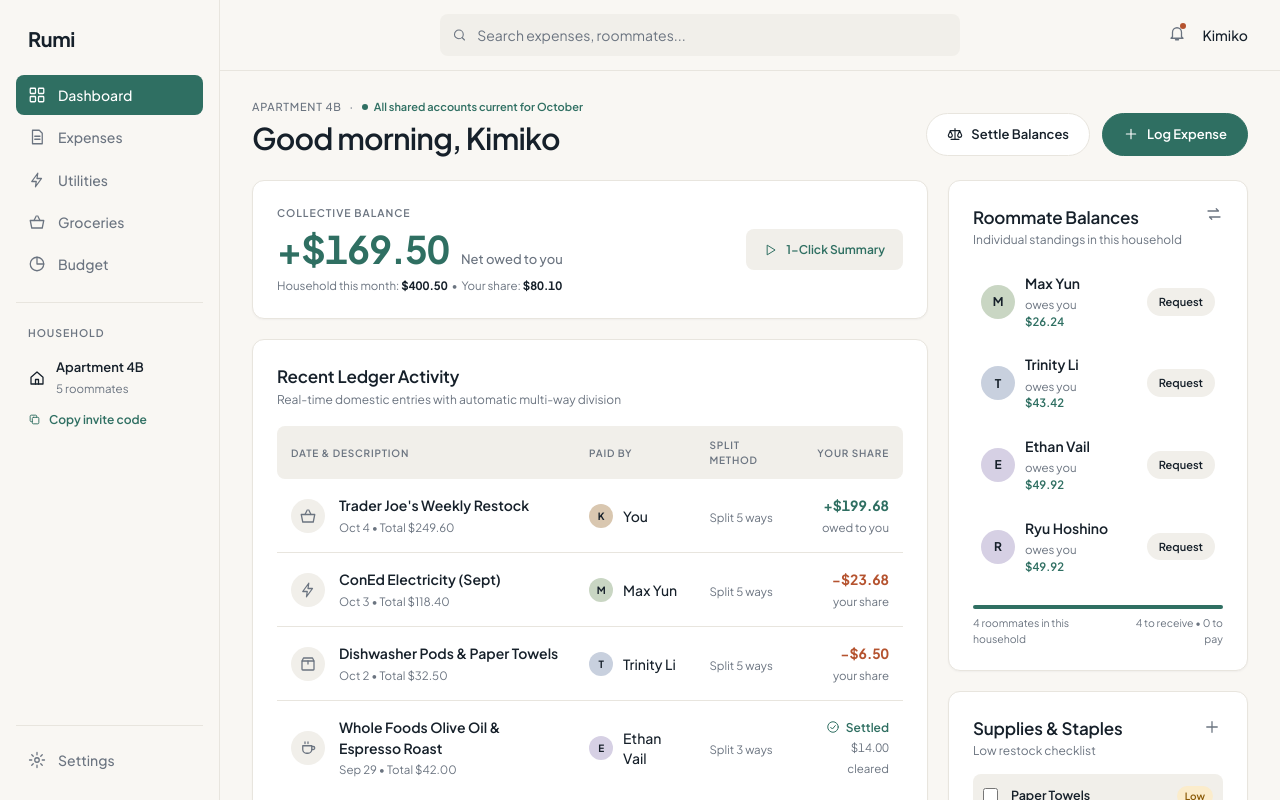
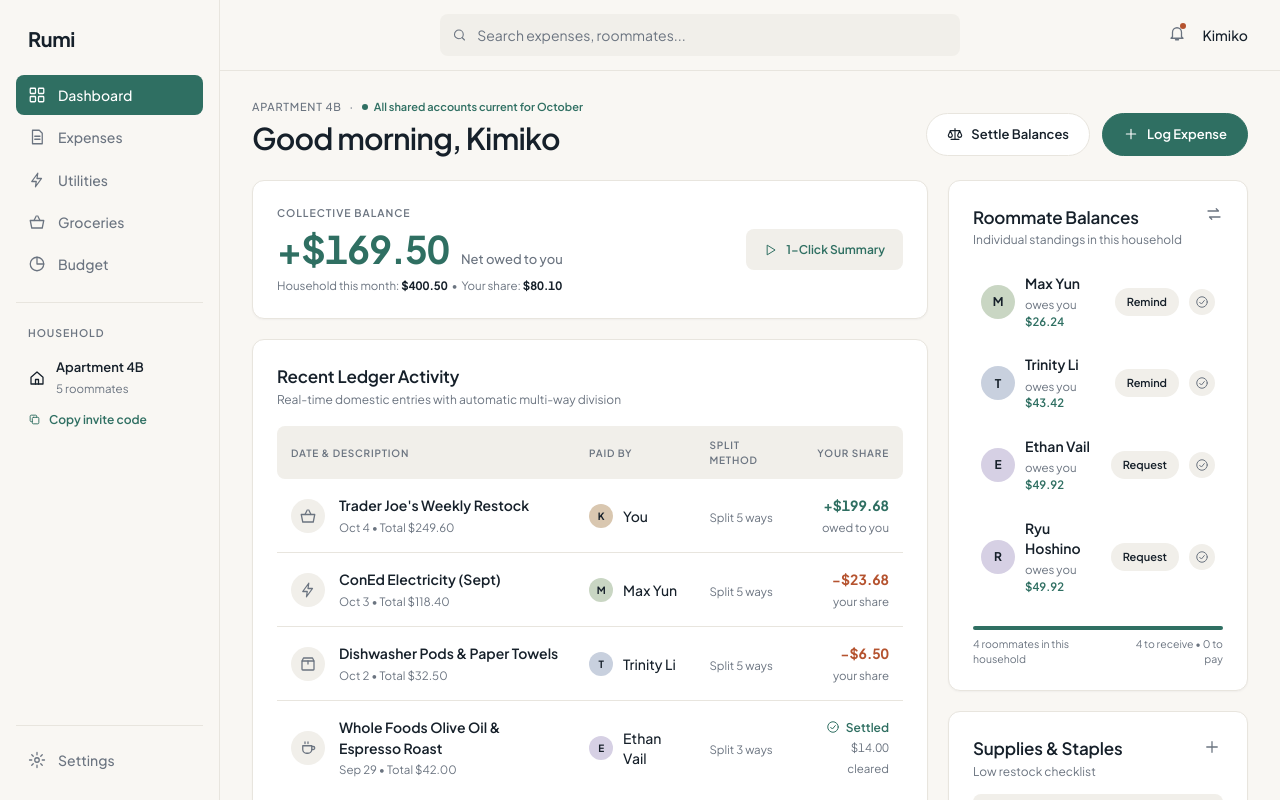
Before and after one commit to k13iko/rumi, a React (Vite) app: page / in a window 1280 px wide. Shown: the top 800 px of the page. Built offline with nearby package versions, Linux system fonts and the light colour scheme.

Commit message:
added toasts for requests, settles, and stocking

```diff
--- a/src/App.tsx
+++ b/src/App.tsx
@@ -8,10 +8,12 @@ import { Roommates } from './components/Roommates'
 import { Sidebar } from './components/Sidebar'
 import { Supplies } from './components/Supplies'
 import { TopBar } from './components/TopBar'
-import { monthTotals, netBalances } from './lib/balances'
+import { useToast } from './hooks/useToast'
+import { monthTotals, netBalances, settleBetween } from './lib/balances'
+import { formatCents } from './lib/money'
 import { splitEvenly } from './lib/split'
 import { EXPENSES, ME, MEMBERS, SUPPLIES } from './sampleData'
-import type { Expense, NewExpense } from './types'
+import type { Expense, Member, NewExpense, Supply } from './types'
 
 function greeting(): string {
   const hour = new Date().getHours()
@@ -21,24 +23,23 @@ function greeting(): string {
 }
 
 export default function App() {
-  // The expense list is now "state": when it changes, the page redraws
   const [expenses, setExpenses] = useState<Expense[]>(EXPENSES)
-  // Whether the Log Expense popup is open
+  const [supplies, setSupplies] = useState<Supply[]>(SUPPLIES)
   const [logging, setLogging] = useState(false)
+  const { show, node: toastNode } = useToast()
 
   const monthName = new Date().toLocaleDateString('en-US', { month: 'long' })
 
-  // Everything below is recalculated from "expenses" each time it changes
   const net = netBalances(expenses, ME)
   const netCents = [...net.values()].reduce((sum, c) => sum + c, 0)
   const month = monthTotals(expenses, ME)
   const openBalances = [...net.values()].filter((c) => c !== 0).length
-  const lowSupplies = SUPPLIES.filter((s) => !s.in_stock).length
+  const lowSupplies = supplies.filter((s) => !s.in_stock).length
 
-  // Turns the form's answers into a full expense and adds it to the top
+  // --- Expenses ---
   function handleAddExpense(form: NewExpense) {
     const amounts = splitEvenly(form.totalCents, form.splitWith.length)
-    const id = `local-${Date.now()}` // a made-up id, fine for now
+    const id = `local-${Date.now()}`
     const now = new Date().toISOString()
 
     const newExpense: Expense = {
@@ -50,7 +51,6 @@ export default function App() {
       paid_by: form.paidBy,
       expense_date: form.date,
       created_at: now,
-      // One share per person. The payer's own share counts as already paid.
       expense_splits: form.splitWith.map((userId, i) => ({
         expense_id: id,
         user_id: userId,
@@ -59,9 +59,43 @@ export default function App() {
       })),
     }
 
-    // New list = the new expense, then all the old ones
     setExpenses((current) => [newExpense, ...current])
     setLogging(false)
+    show(`Added ${form.description} to the ledger.`)
+  }
+
+  function handleSettle(member: Member) {
+    const before = expenses // remember the list as it was before settling
+    setExpenses(settleBetween(expenses, ME, member.user_id))
+    show(`Settled up with ${member.display_name.split(' ')[0]}.`, {
+      label: 'Undo',
+      onClick: () => setExpenses(before), // put the old list back
+    })
+  }
+
+  async function handleRequest(member: Member, cents: number, isReminder: boolean) {
+    const first = member.display_name.split(' ')[0]
+    const text = isReminder
+      ? `Hi ${first}, a friendly reminder that you owe ${formatCents(cents)} for our shared expenses in Apartment 4B.`
+      : `Hi ${first}, you owe ${formatCents(cents)} for our shared expenses in Apartment 4B. Thanks!`
+    try {
+      await navigator.clipboard.writeText(text)
+      show(`Message for ${first} copied. Paste it into your chat.`)
+    } catch {
+      show('Could not copy the message. Your browser blocked clipboard access.')
+    }
+  }
+
+  // --- Supplies ---
+  function handleToggleSupply(supply: Supply, inStock: boolean) {
+    setSupplies((current) => current.map((s) => (s.id === supply.id ? { ...s, in_stock: inStock } : s)))
+    show(inStock ? `${supply.name} marked as stocked.` : `${supply.name} marked as low.`)
+  }
+
+  function handleAddSupply(name: string, note: string) {
+    const supply: Supply = { id: `local-${Date.now()}`, household_id: 'h1', name, note: note || null, in_stock: false }
+    setSupplies((current) => [...current, supply])
+    show(`Added ${name} to the list.`)
   }
 
   return (
@@ -81,11 +115,14 @@ export default function App() {
               <h1>{greeting()}, Kimiko</h1>
             </div>
             <div className="actions">
-              <button type="button" className="btn">
+              <button
+                type="button"
+                className="btn"
+                onClick={() => document.getElementById('roommates')?.scrollIntoView({ behavior: 'smooth', block: 'center' })}
+              >
                 <Icon name="scale" size={16} />
                 Settle Balances
               </button>
-              {/* Opens the popup */}
               <button type="button" className="btn primary" onClick={() => setLogging(true)}>
                 <Icon name="plus" size={16} />
                 Log Expense
@@ -96,22 +133,21 @@ export default function App() {
           <div className="grid">
             <div className="col">
               <BalanceCard netCents={netCents} monthTotalCents={month.totalCents} yourShareCents={month.yourShareCents} />
-              {/* Only the 8 newest expenses are shown */}
               <Ledger expenses={expenses.slice(0, 8)} members={MEMBERS} meId={ME} />
               <RhythmCheck openBalances={openBalances} lowSupplies={lowSupplies} />
             </div>
             <div className="col">
-              <Roommates members={MEMBERS} net={net} meId={ME} />
-              <Supplies supplies={SUPPLIES} />
+              <div id="roommates">
+                <Roommates members={MEMBERS} expenses={expenses} net={net} meId={ME} onSettle={handleSettle} onRequest={(m, c, r) => void handleRequest(m, c, r)} />
+              </div>
+              <Supplies supplies={supplies} onToggle={handleToggleSupply} onAdd={handleAddSupply} />
             </div>
           </div>
         </main>
       </div>
 
-      {/* "&&" means: only draw the popup while logging is true */}
-      {logging && (
-        <LogExpenseModal householdId="h1" members={MEMBERS} meId={ME} onClose={() => setLogging(false)} onSubmit={handleAddExpense} />
-      )}
+      {logging && <LogExpenseModal householdId="h1" members={MEMBERS} meId={ME} onClose={() => setLogging(false)} onSubmit={handleAddExpense} />}
+      {toastNode}
     </div>
   )
 }
--- a/src/components/Roommates.tsx
+++ b/src/components/Roommates.tsx
@@ -1,19 +1,30 @@
 import { Avatar } from './Avatar'
 import { Icon } from './Icon'
+import { oldestOpenDate } from '../lib/balances'
 import { formatCents, formatCentsShort } from '../lib/money'
-import type { Member } from '../types'
+import type { Expense, Member } from '../types'
+
+// After this many days unpaid, "Request" becomes "Remind"
+const REMIND_AFTER_DAYS = 7
+
+// How many whole days ago was "2026-10-04"?
+function daysSince(iso: string): number {
+  const then = new Date(`${iso}T00:00:00`).getTime()
+  return Math.floor((Date.now() - then) / 86_400_000)
+}
 
 interface Props {
   members: Member[]
-  net: Map<string, number> // user id -> cents, from netBalances
+  expenses: Expense[]
+  net: Map<string, number>
   meId: string
+  onSettle: (member: Member) => void
+  onRequest: (member: Member, cents: number, isReminder: boolean) => void
 }
 
-export function Roommates({ members, net, meId }: Props) {
-  // Everyone except you
+export function Roommates({ members, expenses, net, meId, onSettle, onRequest }: Props) {
   const others = members.filter((m) => m.user_id !== meId)
 
-  // Count how many people owe you, how many you owe, and how many are even
   const toReceive = others.filter((m) => (net.get(m.user_id) ?? 0) > 0).length
   const toPay = others.filter((m) => (net.get(m.user_id) ?? 0) < 0).length
   const clear = others.length - toReceive - toPay
@@ -32,11 +43,12 @@ export function Roommates({ members, net, meId }: Props) {
         {others.length === 0 && <div className="empty">Nobody else has joined yet.</div>}
 
         {others.map((m) => {
-          // "?? 0" means: if there's no entry for this person, use 0
           const cents = net.get(m.user_id) ?? 0
 
+          const oldest = oldestOpenDate(expenses, meId, m.user_id)
+          const isReminder = cents > 0 && oldest !== null && daysSince(oldest) >= REMIND_AFTER_DAYS
+
           return (
-            // Highlight the row if you owe this person
             <div key={m.user_id} className={`rm${cents < 0 ? ' me' : ''}`}>
               <Avatar id={m.user_id} name={m.display_name} />
 
@@ -55,15 +67,27 @@ export function Roommates({ members, net, meId }: Props) {
                 {cents === 0 && <small>settled up</small>}
               </div>
 
-              {/* They owe you: Request button. You owe them: Settle button.
-                  Neither does anything yet. We wire them up in Step 6. */}
+              {/* They owe you: Request/Remind, plus a ✓ to mark it received */}
               {cents > 0 && (
-                <button type="button" className="mini">
-                  Request
-                </button>
+                <>
+                  <button type="button" className="mini" onClick={() => onRequest(m, cents, isReminder)}>
+                    {isReminder ? 'Remind' : 'Request'}
+                  </button>
+                  <button
+                    type="button"
+                    className="mini icon"
+                    aria-label={`Mark ${m.display_name} as paid`}
+                    title="Mark as received"
+                    onClick={() => onSettle(m)}
+                  >
+                    <Icon name="check" size={14} />
+                  </button>
+                </>
               )}
+
+              {/* You owe them: green Settle button showing the amount */}
               {cents < 0 && (
-                <button type="button" className="mini settle">
+                <button type="button" className="mini settle" onClick={() => onSettle(m)}>
                   Settle
                   <br />
                   {formatCentsShort(-cents)}
@@ -74,11 +98,9 @@ export function Roommates({ members, net, meId }: Props) {
         })}
       </div>
 
-      {/* The thin bar and its caption, only if there are roommates */}
       {others.length > 0 && (
         <>
           <div className="bars" aria-hidden="true">
-            {/* Each segment's width is proportional to its count */}
             {toReceive > 0 && <i style={{ flex: toReceive }} />}
             {toPay > 0 && <i className="pay" style={{ flex: toPay }} />}
             {clear > 0 && <i className="clear" style={{ flex: clear }} />}
--- a/src/components/Supplies.tsx
+++ b/src/components/Supplies.tsx
@@ -1,7 +1,27 @@
+import { useState, type FormEvent } from 'react'
 import { Icon } from './Icon'
 import type { Supply } from '../types'
 
-export function Supplies({ supplies }: { supplies: Supply[] }) {
+interface Props {
+  supplies: Supply[]
+  onToggle: (supply: Supply, inStock: boolean) => void
+  onAdd: (name: string, note: string) => void
+}
+
+export function Supplies({ supplies, onToggle, onAdd }: Props) {
+  const [adding, setAdding] = useState(false)
+  const [name, setName] = useState('')
+  const [note, setNote] = useState('')
+
+  function submit(e: FormEvent) {
+    e.preventDefault()
+    if (!name.trim()) return
+    onAdd(name.trim(), note.trim())
+    setName('')
+    setNote('')
+    setAdding(false)
+  }
+
   return (
     <section className="card">
       <div className="rm-head">
@@ -9,23 +29,29 @@ export function Supplies({ supplies }: { supplies: Supply[] }) {
           <h2>Supplies &amp; Staples</h2>
           <div className="sub">Low restock checklist</div>
         </div>
-        {/* Doesn't do anything yet. We wire it up in Step 6. */}
-        <button type="button" className="add" aria-label="Add a supply">
+        <button type="button" className="add" aria-label="Add a supply" aria-expanded={adding} onClick={() => setAdding((open) => !open)}>
           <Icon name="plus" />
         </button>
       </div>
+
+      {adding && (
+        <form className="supply-form" onSubmit={submit}>
+          <input id="supply-name" value={name} onChange={(e) => setName(e.target.value)} placeholder="What is running low?" aria-label="Supply name" maxLength={80} autoFocus />
+          <input id="supply-note" value={note} onChange={(e) => setNote(e.target.value)} placeholder="Note (optional)" aria-label="Supply note" maxLength={160} />
+          <button className="btn primary" type="submit">
+            Add to list
+          </button>
+        </form>
+      )}
 
       <div className="sup">
         {supplies.length === 0 && <div className="empty">Nothing on the list. Tap + when something runs low.</div>}
 
         {supplies.map((s) => (
-          // A <label> makes the whole row clickable. Low items get an extra class.
           <label key={s.id} className={`item${s.in_stock ? '' : ' low'}`}>
-            {/* readOnly: the box shows the state but can't change it yet */}
-            <input type="checkbox" checked={s.in_stock} readOnly />
+            <input type="checkbox" checked={s.in_stock} onChange={(e) => onToggle(s, e.target.checked)} />
             <span>
               <b>{s.name}</b>
-              {/* Only show the note if there is one */}
               {s.note && <small>{s.note}</small>}
             </span>
             <span className={`tag ${s.in_stock ? 'ok' : 'low'}`}>{s.in_stock ? 'Stocked' : 'Low'}</span>
--- /dev/null
+++ b/src/hooks/useToast.tsx
@@ -0,0 +1,46 @@
+import { useCallback, useEffect, useRef, useState, type ReactNode } from 'react'
+
+// An optional button shown inside the toast, like "Undo"
+export interface ToastAction {
+  label: string
+  onClick: () => void
+}
+
+interface ToastState {
+  message: string
+  action?: ToastAction
+}
+
+// show("text") for a plain toast, show("text", { label, onClick }) to add a button
+export function useToast(): { show: (message: string, action?: ToastAction) => void; node: ReactNode } {
+  const [toast, setToast] = useState<ToastState | null>(null)
+  const timer = useRef<ReturnType<typeof setTimeout> | undefined>(undefined)
+
+  const show = useCallback((message: string, action?: ToastAction) => {
+    setToast({ message, action })
+    clearTimeout(timer.current)
+    // Toasts with a button stay longer so there's time to click it
+    timer.current = setTimeout(() => setToast(null), action ? 6000 : 2600)
+  }, [])
+
+  useEffect(() => () => clearTimeout(timer.current), [])
+
+  const node = toast ? (
+    <div className="toast" role="status">
+      {toast.message}
+      {toast.action && (
+        <button
+          type="button"
+          onClick={() => {
+            toast.action?.onClick() // do the action (undo)
+            setToast(null) // then hide the toast
+          }}
+        >
+          {toast.action.label}
+        </button>
+      )}
+    </div>
+  ) : null
+
+  return { show, node }
+}
--- a/src/lib/balances.ts
+++ b/src/lib/balances.ts
@@ -81,3 +81,37 @@ export function monthTotals(expenses: Expense[], meId: string, now = new Date())
 
   return { totalCents, yourShareCents }
 }
+
+// Returns a NEW list of expenses where every unpaid share between you
+// and one roommate (in either direction) is marked as paid.
+// We never change the old list. We build a new one, so React notices.
+export function settleBetween(expenses: Expense[], meId: string, otherId: string): Expense[] {
+  const now = new Date().toISOString()
+
+  return expenses.map((e) => ({
+    ...e, // copy all the expense's fields...
+    expense_splits: e.expense_splits.map((s) => {
+      // Is this share between you and them? Either person could have paid.
+      const betweenUs = (s.user_id === meId && e.paid_by === otherId) || (s.user_id === otherId && e.paid_by === meId)
+
+      // If so (and it's unpaid), copy it with a paid time. Otherwise keep it.
+      return betweenUs && !s.settled_at ? { ...s, settled_at: now } : s
+    }),
+  }))
+}
+
+// The date of the oldest expense that still has an unpaid share between
+// you and one roommate. Used to decide between "Request" and "Remind".
+export function oldestOpenDate(expenses: Expense[], meId: string, otherId: string): string | null {
+  let oldest: string | null = null
+
+  for (const e of expenses) {
+    // "some" is true if at least one share matches
+    const open = e.expense_splits.some(
+      (s) => !s.settled_at && ((s.user_id === meId && e.paid_by === otherId) || (s.user_id === otherId && e.paid_by === meId)),
+    )
+    // Dates like "2026-10-04" sort correctly as plain text
+    if (open && (oldest === null || e.expense_date < oldest)) oldest = e.expense_date
+  }
+  return oldest
+}
--- a/src/styles.css
+++ b/src/styles.css
@@ -1123,3 +1123,75 @@ td.num {
     grid-template-columns: 1fr;
   }
 }
+
+/* ---------- Toast message ---------- */
+/* The small dark pill at the bottom of the screen */
+.toast {
+  position: fixed;
+  left: 50%;
+  bottom: calc(24px + env(safe-area-inset-bottom, 0px));
+  transform: translateX(-50%);
+  background: var(--fg);
+  color: var(--bg);
+  padding: 11px 18px;
+  border-radius: 999px;
+  font-size: 13px;
+  font-weight: 500;
+  z-index: 30;
+  max-width: calc(100vw - 32px);
+  text-align: center;
+}
+
+/* ---------- Extra roommate and supply styles ---------- */
+/* The round ✓ button next to Request */
+.mini.icon {
+  padding: 6px;
+  display: grid;
+  place-items: center;
+  color: var(--muted);
+}
+
+/* Keep small buttons readable on the highlighted row */
+.rm.me .mini:not(.settle) {
+  background: var(--surface);
+}
+
+/* The "add a supply" form */
+.supply-form {
+  display: grid;
+  gap: 8px;
+  margin-top: 14px;
+}
+
+.supply-form input {
+  font: inherit;
+  color: var(--fg);
+  background: var(--surface-2);
+  border: 1px solid var(--line);
+  border-radius: 8px;
+  padding: 10px 12px;
+  width: 100%;
+}
+
+button:disabled {
+  opacity: 0.6;
+  cursor: default;
+}
+
+/* Lets the toast hold a button next to its text */
+.toast {
+  display: flex;
+  align-items: center;
+  gap: 14px;
+}
+
+.toast button {
+  font: inherit;
+  font-weight: 700;
+  color: inherit;
+  background: none;
+  border: 0;
+  padding: 0;
+  text-decoration: underline;
+  cursor: pointer;
+}
```
